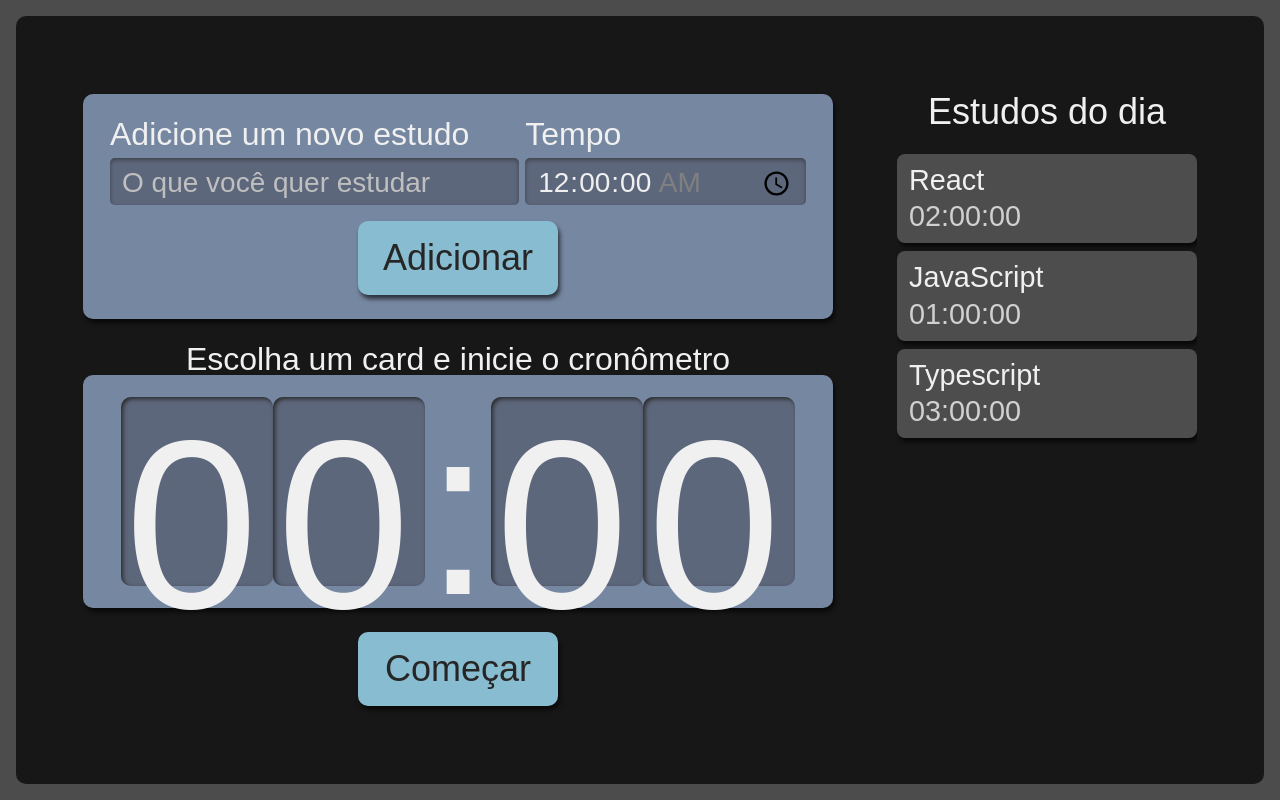
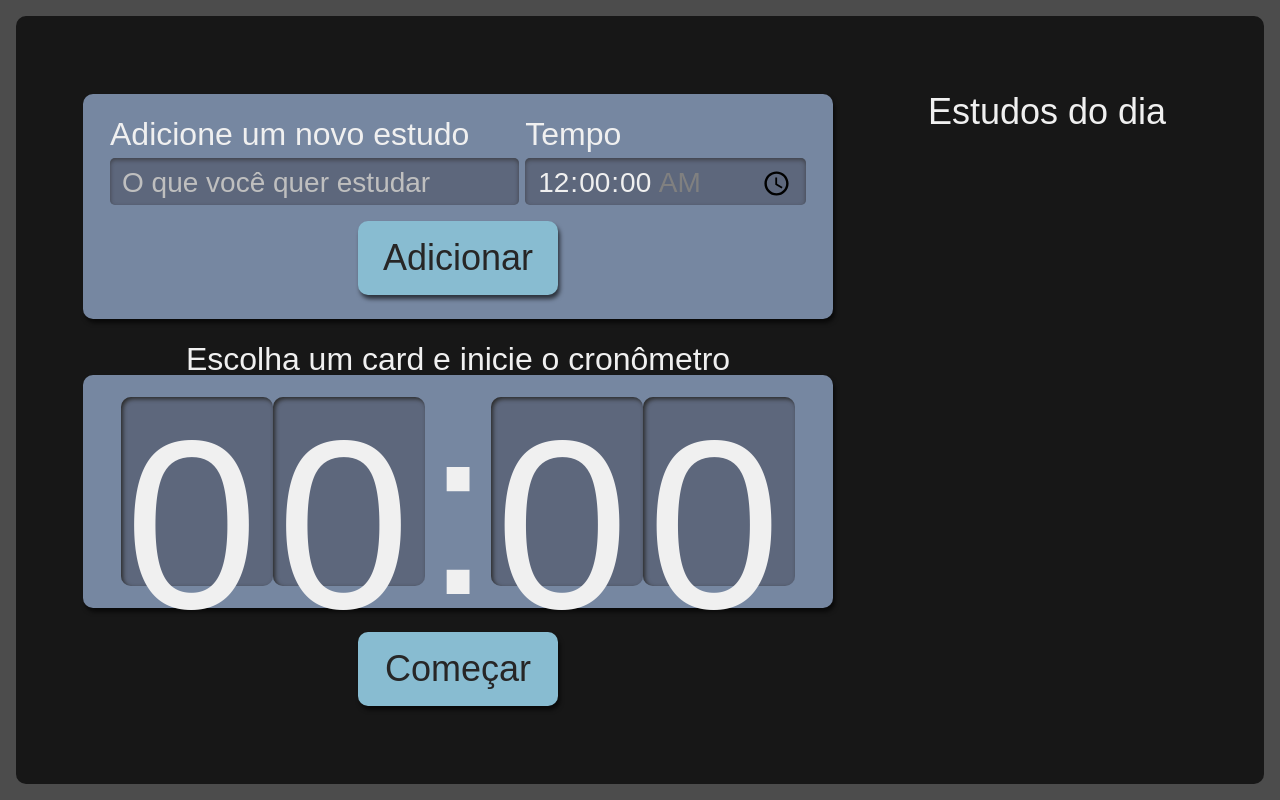
Before and after one commit to Felipewiiu/AluraStudies_PraticandoTS, a React (Create React App) app: page / in a window 1280 px wide. Built offline with nearby package versions, Linux system fonts and the light colour scheme.

Commit message:
Criando a adiciona tarefa

```diff
--- a/src/Components/Botao/index.tsx
+++ b/src/Components/Botao/index.tsx
@@ -1,10 +1,15 @@
 import React from "react";
 import styles from './Botao.module.scss'
 
-class Botao extends React.Component <{children: React.ReactNode}>{
-    render(){
-        return(
-            <button className={styles.botao}>
+class Botao extends React.Component<{
+    children: React.ReactNode,
+    type?: "button" | "submit" | "reset" | undefined
+}>
+{
+    render() {
+        const { type = "button" } = this.props
+        return (
+            <button className={styles.botao} type={type}>
                 {this.props.children}
             </button>
         )
--- a/src/Components/Formulario/index.tsx
+++ b/src/Components/Formulario/index.tsx
@@ -1,8 +1,11 @@
 import React from "react";
+import ITarefas from "../../types/ITarefa";
 import Botao from "../Botao";
 import style from'./Formulario.module.scss'
 
-class Formulario extends React.Component {
+class Formulario extends React.Component <{
+    setTarefas: React.Dispatch<React.SetStateAction<ITarefas[]>>
+}>{
 
     state ={
         tarefa: "",
@@ -11,7 +14,8 @@
 
     adicionarTarefa(event: React.FormEvent){
         event.preventDefault()
-        console.log('state:',  this.state)
+        this.props.setTarefas(tarefasAntigas => [...tarefasAntigas, {...this.state}])
+
     }
 
 
@@ -48,7 +52,7 @@
                         required
                         />
                 </div>
-                <Botao>
+                <Botao type="submit">
                     Adicionar
                 </Botao>
             </form>
--- a/src/Components/Lista/index.tsx
+++ b/src/Components/Lista/index.tsx
@@ -1,35 +1,16 @@
+import ITarefas from '../../types/ITarefa'
 import Item from './Item'
 import style from './Lista.module.scss'
-import React, {useState} from 'react'
-
-export default function Lista() {
-
-    const [tarefas, setTarefas] = useState([{
-      tarefa: "React",
-      tempo: "02:00:00",
-
-    },
-    {
-      tarefa: "JavaScript",
-      tempo: "01:00:00",
 
 
-    },
-    {
-      tarefa: "Typescript",
-      tempo: "03:00:00",
 
-    }
 
-  ])
-
+export default function Lista({ tarefas } : { tarefas: ITarefas[] }) {
 
 
   return (
     <aside className={style.listaTarefas}>
-        <h2 onClick={() =>{
-          setTarefas([...tarefas, {tarefa:"Estudar estado ", tempo: "05:00:00"}])
-        }}>Estudos do dia</h2>
+        <h2>Estudos do dia</h2>
         <ul>
           {tarefas.map((item, index) =>(
               <Item
--- a/src/Pages/App.tsx
+++ b/src/Pages/App.tsx
@@ -2,14 +2,18 @@
 import Formulario from "../Components/Formulario";
 import Lista from "../Components/Lista";
 import style from './App.module.scss'
+import React, {useState} from "react";
+import ITarefas from "../types/ITarefa";
 
 
 function App() {
 
+  const [tarefas, setTarefas] = useState<ITarefas[] | []>([])
+
   return (
     <div className={style.AppStyle}>
-    <Formulario/>
-    <Lista/>
+    <Formulario setTarefas={setTarefas} />
+    <Lista tarefas={tarefas} />
     <Cronometro/>
 
     </div>
--- /dev/null
+++ b/src/types/ITarefa.tsx
@@ -0,0 +1,4 @@
+export default interface ITarefas {
+    tarefa: string
+    tempo: string
+  }
```
Also changed, not shown: 1 other file (tests, documents, lock files or other folders).
